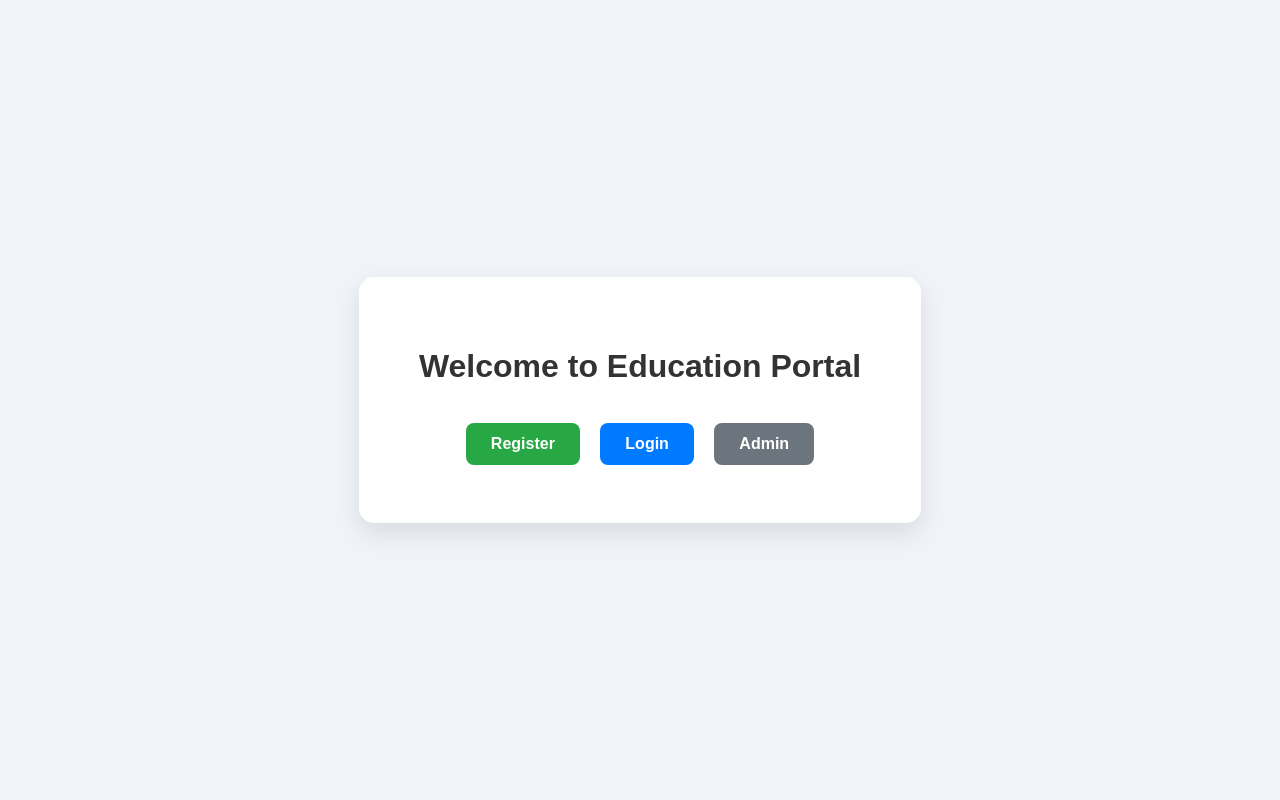
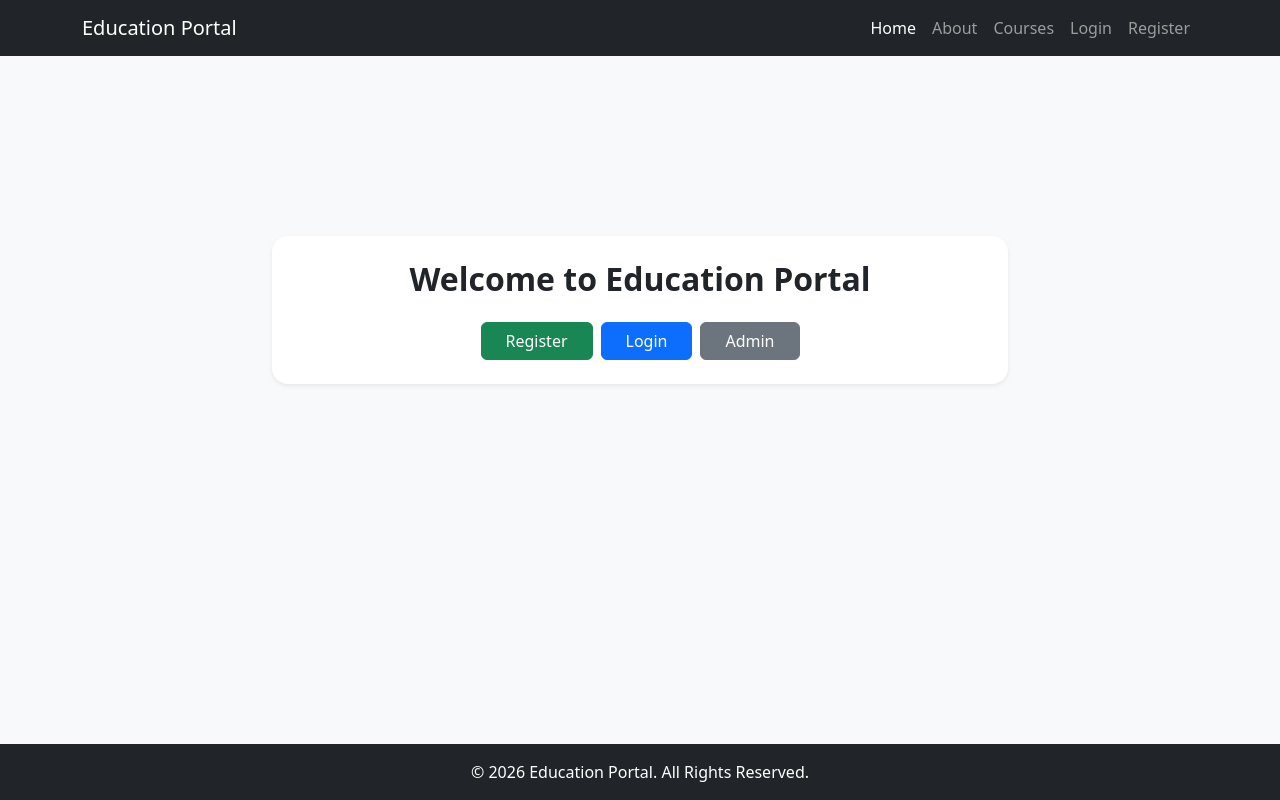
Before and after one commit to zahanarakhatun/education_portal, a Django app: page / in a window 1280 px wide. Run offline with Django 5.2, Linux system fonts and the light colour scheme.

Commit message:
update message

```diff
--- a/education_portal/urls.py
+++ b/education_portal/urls.py
@@ -20,6 +20,8 @@ from portal import views
 
 urlpatterns = [
     path('', views.home, name='home'),
+    path('about/',views.about,name='about'),
+    path('courses/',views.courses,name='courses'),
     path('dashboard/', views.dashboard, name='dashboard'),
 
     path('admin/', admin.site.urls),
--- a/portal/templates/home.html
+++ b/portal/templates/home.html
@@ -1,50 +1,18 @@
-<!DOCTYPE html>
-<html>
-<head>
-    <title>Education Portal</title>
-    <style>
-        body {
-            margin: 0;
-            height: 100vh;
-            display: flex;
-            justify-content: center;
-            align-items: center;
-            background: #f0f4f8;
-            font-family: Arial, sans-serif;
-        }
-        .container {
-            text-align: center;
-            background: white;
-            padding: 50px 60px;
-            border-radius: 15px;
-            box-shadow: 0 10px 25px rgba(0,0,0,0.1);
-        }
-        h1 {
-            margin-bottom: 30px;
-            color: #333;
-        }
-        .btn {
-            display: inline-block;
-            padding: 12px 25px;
-            margin: 8px;
-            text-decoration: none;
-            color: white;
-            border-radius: 8px;
-            font-weight: bold;
-            transition: 0.3s;
-        }
-        .btn-register { background: #28a745; }
-        .btn-login { background: #007bff; }
-        .btn-admin { background: #6c757d; }
-        .btn:hover { opacity: 0.8; transform: scale(1.05); }
-    </style>
-</head>
-<body>
-    <div class="container">
-        <h1>Welcome to Education Portal</h1>
-        <a href="/register/" class="btn btn-register">Register</a>
-        <a href="/login/" class="btn btn-login">Login</a>
-        <a href="/admin/" class="btn btn-admin">Admin</a>
+{% extends 'master/base.html' %}
+
+{% block content %}
+<div class="container">
+    <div class="row justify-content-center">
+        <div class="col-md-8">
+            <div class="card shadow-sm p-4 text-center rounded-4 border-0">
+                <h2 class="fw-bold mb-4">Welcome to Education Portal</h2>
+                <div class="d-flex justify-content-center gap-2">
+                    <a href="#" class="btn btn-success px-4">Register</a>
+                    <a href="#" class="btn btn-primary px-4">Login</a>
+                    <a href="#" class="btn btn-secondary px-4">Admin</a>
+                </div>
+            </div>
+        </div>
     </div>
-</body>
-</html>
+</div>
+{% endblock %}
--- a/portal/templates/master/base.html
+++ b/portal/templates/master/base.html
@@ -1,32 +1,30 @@
 <!DOCTYPE html>
-<html lang="en">
+<html lang="bn">
+
 <head>
     <meta charset="UTF-8">
     <meta name="viewport" content="width=device-width, initial-scale=1.0">
-    <title>{% block title %}Education Portal{% endblock %}</title>
+    <title>Education Portal</title>
+    <!-- Bootstrap CSS CDN -->
+    <link href="https://cdn.jsdelivr.net/npm/bootstrap@5.3.0/dist/css/bootstrap.min.css" rel="stylesheet">
+</head>
 
-    <!-- Bootstrap CSS Link -->
-    <link href="https://cdn.jsdelivr.net/npm/bootstrap@5.3.0/dist/css/bootstrap.min.css" rel="stylesheet">
+<body class="d-flex flex-column min-vh-100 bg-light">
 
-    {% block extra_css %}{% endblock %}
-</head>
-<body class="d-flex flex-column min-vh-100">
-
-    <!-- Navbar Include -->
+    <!-- 1. Navbar Include -->
     {% include 'master/nav.html' %}
 
-    <!-- Main Content Block -->
-    <main class="container my-4 flex-fill">
+    <!-- 2. Main Content Block -->
+    <main class="flex-shrink-0 my-auto">
         {% block content %}
         {% endblock %}
     </main>
 
-  <!-- footer include -->
-   {% include 'master/footer.html' %}
+    <!-- 3. Footer Include -->
+    {% include 'master/footer.html' %}
 
-    <!-- Bootstrap JS Bundle Link -->
+    <!-- Bootstrap JS Bundle -->
     <script src="https://cdn.jsdelivr.net/npm/bootstrap@5.3.0/dist/js/bootstrap.bundle.min.js"></script>
+</body>
 
-    {% block extra_js %}{% endblock %}
-</body>
 </html>
--- a/portal/templates/master/footer.html
+++ b/portal/templates/master/footer.html
@@ -1,6 +1,5 @@
-  <!-- Footer Section -->
-    <footer class="bg-light text-center py-3 mt-auto border-top">
-        <div class="container">
-            <p class="mb-0 text-muted">&copy; 2026 - Zahanara Khatun</p>
-        </div>
-    </footer>
+<footer class="bg-dark text-white text-center py-3 mt-auto">
+    <div class="container">
+        <p class="mb-0">&copy; 2026 Education Portal. All Rights Reserved.</p>
+    </div>
+</footer>
--- a/portal/templates/master/nav.html
+++ b/portal/templates/master/nav.html
@@ -1,17 +1,27 @@
-<nav class="navbar navbar-expand-lg bg-body-tertiary">
-    <div class="container-fluid">
-        <a class="navbar-brand" href="#">Navbar</a>
-        <button class="navbar-toggler" type="button" data-bs-toggle="collapse" data-bs-target="#navbarNavAltMarkup"
-            aria-controls="navbarNavAltMarkup" aria-expanded="false" aria-label="Toggle navigation">
+<nav class="navbar navbar-expand-lg navbar-dark bg-dark">
+    <div class="container">
+        <a class="navbar-brand" href="{% url 'home' %}">Education Portal</a>
+        <button class="navbar-toggler" type="button" data-bs-toggle="collapse" data-bs-target="#navbarNav">
             <span class="navbar-toggler-icon"></span>
         </button>
-        <div class="collapse navbar-collapse" id="navbarNavAltMarkup">
-            <div class="navbar-nav">
-                <a class="nav-link active" aria-current="page" href="#">Home</a>
-                <a class="nav-link" href="#">Features</a>
-                <a class="nav-link" href="#">Pricing</a>
-                <a class="nav-link disabled" aria-disabled="true">Disabled</a>
-            </div>
+        <div class="collapse navbar-collapse" id="navbarNav">
+            <ul class="navbar-nav ms-auto">
+                <li class="nav-item">
+                    <a class="nav-link active" href="{% url 'home' %}">Home</a>
+                </li>
+                <li class="nav-item">
+                    <a class="nav-link" href="{% url 'about' %}">About</a>
+                </li>
+                <li class="nav-item">
+                    <a class="nav-link" href="{% url 'courses' %}">Courses</a>
+                </li>
+                <li class="nav-item">
+                    <a class="nav-link" href="{% url 'login' %}">Login</a>
+                </li>
+                <li class="nav-item">
+                    <a class="nav-link" href="{% url 'register' %}">Register</a>
+                </li>
+            </ul>
         </div>
     </div>
 </nav>
--- a/portal/views.py
+++ b/portal/views.py
@@ -4,6 +4,29 @@ from.models import CustomUserModel
 # Create your views here.
 def home(request):
     return render(request,'home.html')
+
+def about(request):
+    return render(request,'about.html')
+
+def courses(request):
+    course_list = [
+        {
+            'title': 'Web Development with Django',
+            'description': 'Learn HTML, CSS, Bootstrap, and Django to build full-stack web apps.',
+            'badge': 'Popular'
+        },
+        {
+            'title': 'Python Programming Basics',
+            'description': 'Master core Python programming fundamentals from beginner to advanced level.',
+            'badge': 'New'
+        },
+        {
+            'title': 'Frontend Web Design',
+            'description': 'Create responsive websites using Bootstrap 5, HTML5, and CSS3.',
+            'badge': 'Featured'
+        }
+    ]
+    return render(request, 'courses.html', {'courses': course_list})
 
 def dashboard(request):
     return render(request, 'dashboard.html')
```
Also changed, not shown: portal/templates/about.html (added, +16 -0 lines), portal/templates/courses.html (added, +26 -0 lines), Screenshot_2026-10-13_234905.png (deleted), db.sqlite3.
